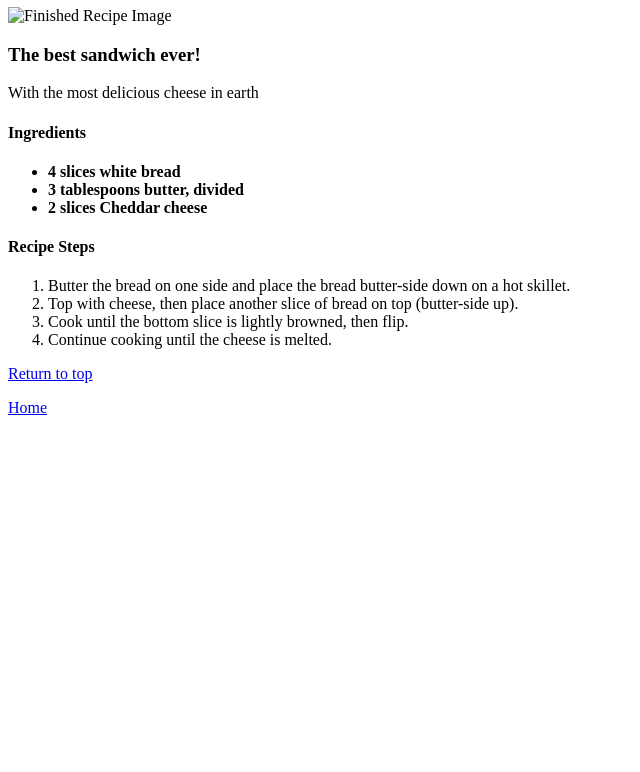
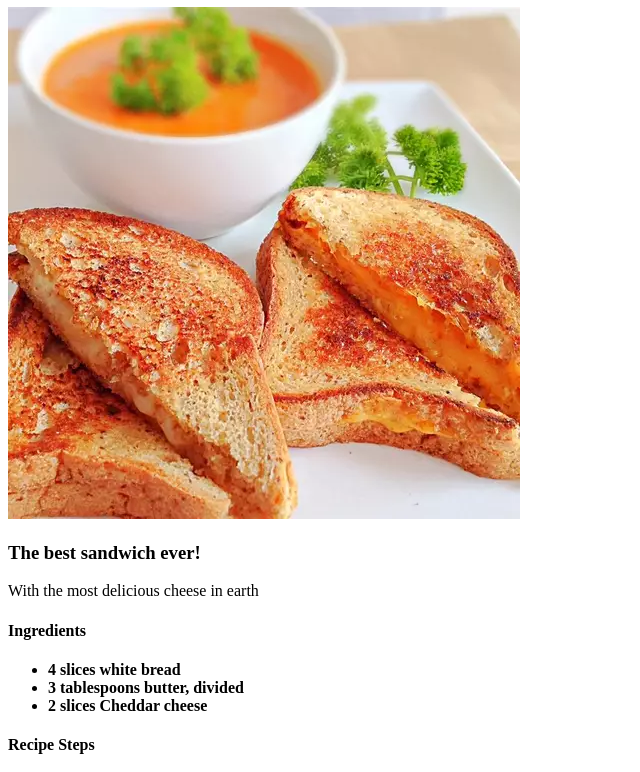
Before and after one commit to Tomas454456/odin-recipes, a plain HTML site: page recipes/sandwich.html in a window 1280 px wide. Shown: the part 73-845 px from the top of the page, without its empty margins (0-640 px from the left). Before the commit the page ends 800 px from the top, so only its background shows below. Drawn offline with Linux system fonts and the light colour scheme; the site is published under a folder, as on GitHub Pages, so addresses that start at the root find nothing.

Commit message:
Update sandwich.html

```diff
--- a/recipes/sandwich.html
+++ b/recipes/sandwich.html
@@ -7,7 +7,7 @@
   </head>
   <body>
     <h1>Grilled Cheese Sandwich</h1>
-    <img src="/images/Sandwich.webp" alt="Finished Recipe Image" />
+    <img src="../images/Sandwich.webp" alt="Finished Recipe Image" />
     <h3>The best sandwich ever!</h3>
     <p>With the most delicious cheese in earth</p>
     <h4>Ingredients</h4>
```
